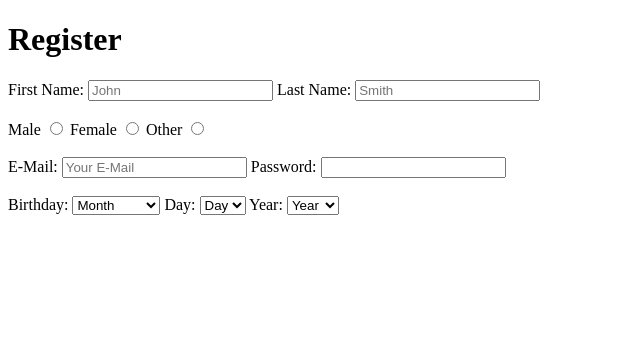
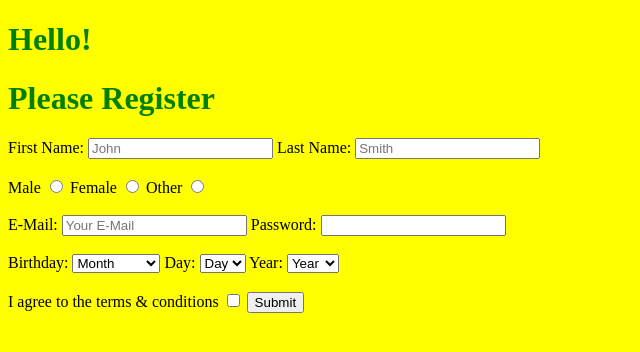
Before and after one commit to amaankhan7/frontEndNotes, a plain HTML site: page quiz4.html in a window 1280 px wide. Shown: the whole page, without its empty margins (0-640 px from the left). Drawn offline with Linux system fonts and the light colour scheme.

Commit message:
CSS notes

```diff
--- /dev/null
+++ b/quiz4.css
@@ -0,0 +1,2 @@
+h1{color: green}
+body{background-color: yellow}
--- a/quiz4.html
+++ b/quiz4.html
@@ -6,10 +6,13 @@
     <meta name="viewport" content="width=device-width, initial-scale=1.0">
     <meta http-equiv="X-UA-Compatible" content="ie=edge">
     <title>Document</title>
+
+    <link rel="stylesheet" href="quiz4.css">
 </head>
 
 <body>
-    <h1>Register</h1>
+    <h1>Hello!</h1>
+    <h1>Please Register</h1>
 
     <form action="#">
         <div>
@@ -19,7 +22,6 @@
             <input type="text" id="lastName" name="lastName" placeholder="Smith">
         </div>
         <br>
-
 
         <div>
             <label for="male">Male</label>
@@ -75,7 +77,12 @@
         </div>
         <br>
 
-
+        <div>
+            <label for="agree">I agree to the terms & conditions</label>
+            <input type="checkbox" name="agree" id="agree">
+            <button>Submit</button>
+        </div>
+        <br>
     </form>
 </body>
 
```
Lines whose indentation alone changed are shown as unchanged.
